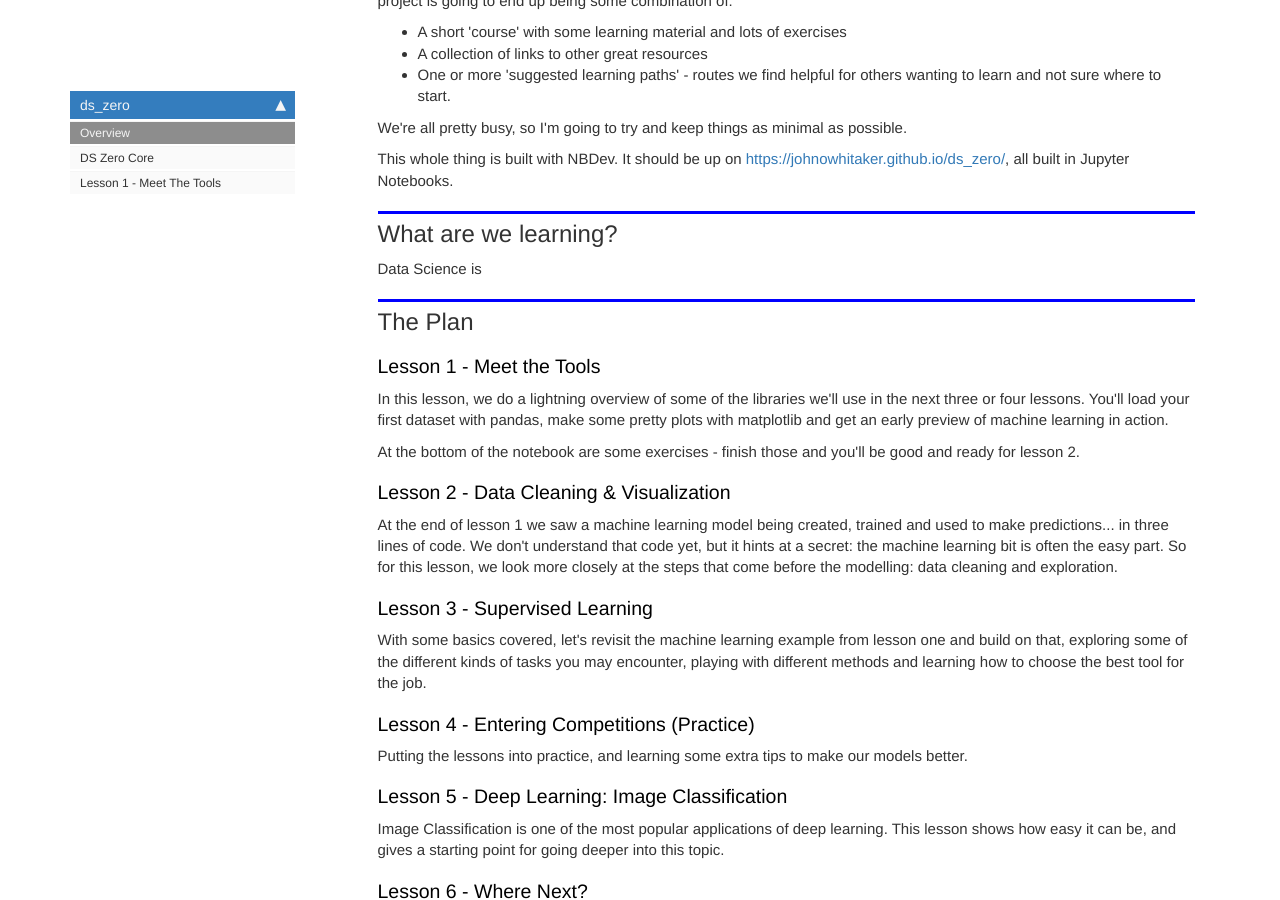
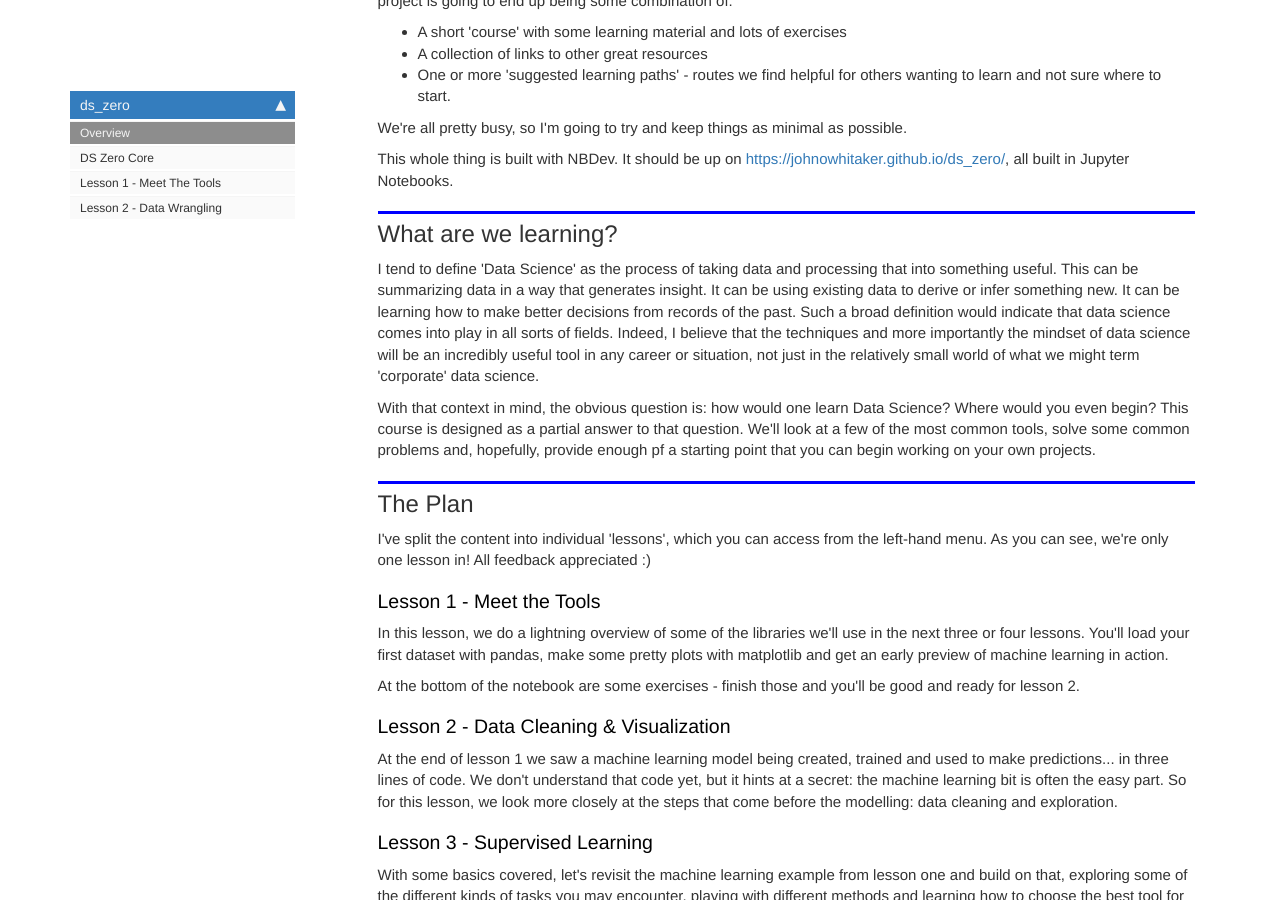
Before and after one commit to johnowhitaker/ds_zero, a Jekyll site: the page built from docs/index.html, in a window 1280 px wide and 900 px high, scrolled down 515 px. Built offline with Jekyll 4.4.1, drawn with Linux system fonts in a browser that asks for light colours; nearby versions of some CDN libraries; comment, search, counter and statistics services are not loaded.

Commit message:
Tweaked docs homepage

```diff
--- a/docs/_data/sidebars/home_sidebar.yml
+++ b/docs/_data/sidebars/home_sidebar.yml
@@ -15,6 +15,9 @@ entries:
     - output: web,pdf
       title: Lesson 1 - Meet The Tools
       url: Meet_The_Tools.html
+    - output: web,pdf
+      title: Lesson 2 - Data Wrangling
+      url: Data_Cleaning_and_Visualization.html
     output: web
     title: ds_zero
   output: web
--- a/docs/index.html
+++ b/docs/index.html
@@ -45,14 +45,16 @@ nb_path: "index.ipynb"
 </div>
 <div class="cell border-box-sizing text_cell rendered"><div class="inner_cell">
 <div class="text_cell_render border-box-sizing rendered_html">
-<h2 id="What-are-we-learning?">What are we learning?<a class="anchor-link" href="#What-are-we-learning?"> </a></h2><p>Data Science is</p>
+<h2 id="What-are-we-learning?">What are we learning?<a class="anchor-link" href="#What-are-we-learning?"> </a></h2><p>I tend to define 'Data Science' as the process of taking data and processing that into something useful. This can be summarizing data in a way that generates insight. It can be using existing data to derive or infer something new. It can be learning how to make better decisions from records of the past. Such a broad definition would indicate that data science comes into play in all sorts of fields. Indeed, I believe that the techniques and more importantly the mindset of data science will be an incredibly useful tool in any career or situation, not just in the relatively small world of what we might term 'corporate' data science.</p>
+<p>With that context in mind, the obvious question is: how would one learn Data Science? Where would you even begin? This course is designed as a partial answer to that question. We'll look at a few of the most common tools, solve some common problems and, hopefully, provide enough pf a starting point that you can begin working on your own projects.</p>
 
 </div>
 </div>
 </div>
 <div class="cell border-box-sizing text_cell rendered"><div class="inner_cell">
 <div class="text_cell_render border-box-sizing rendered_html">
-<h2 id="The-Plan">The Plan<a class="anchor-link" href="#The-Plan"> </a></h2><h3 id="Lesson-1---Meet-the-Tools">Lesson 1 - Meet the Tools<a class="anchor-link" href="#Lesson-1---Meet-the-Tools"> </a></h3><p>In this lesson, we do a lightning overview of some of the libraries we'll use in the next three or four lessons. You'll load your first dataset with pandas, make some pretty plots with matplotlib and get an early preview of machine learning in action.</p>
+<h2 id="The-Plan">The Plan<a class="anchor-link" href="#The-Plan"> </a></h2><p>I've split the content into individual 'lessons', which you can access from the left-hand menu. As you can see, we're only one lesson in! All feedback appreciated :)</p>
+<h3 id="Lesson-1---Meet-the-Tools">Lesson 1 - Meet the Tools<a class="anchor-link" href="#Lesson-1---Meet-the-Tools"> </a></h3><p>In this lesson, we do a lightning overview of some of the libraries we'll use in the next three or four lessons. You'll load your first dataset with pandas, make some pretty plots with matplotlib and get an early preview of machine learning in action.</p>
 <p>At the bottom of the notebook are some exercises - finish those and you'll be good and ready for lesson 2.</p>
 <h3 id="Lesson-2---Data-Cleaning-&amp;-Visualization">Lesson 2 - Data Cleaning &amp; Visualization<a class="anchor-link" href="#Lesson-2---Data-Cleaning-&amp;-Visualization"> </a></h3><p>At the end of lesson 1 we saw a machine learning model being created, trained and used to make predictions... in three lines of code. We don't understand that code yet, but it hints at a secret: the machine learning bit is often the easy part. So for this lesson, we look more closely at the steps that come before the modelling: data cleaning and exploration.</p>
 <h3 id="Lesson-3---Supervised-Learning">Lesson 3 - Supervised Learning<a class="anchor-link" href="#Lesson-3---Supervised-Learning"> </a></h3><p>With some basics covered, let's revisit the machine learning example from lesson one and build on that, exploring some of the different kinds of tasks you may encounter, playing with different methods and learning how to choose the best tool for the job.</p>
--- a/docs/sidebar.json
+++ b/docs/sidebar.json
@@ -2,6 +2,7 @@
   "ds_zero": {
     "Overview": "/",
     "DS Zero Core": "core.html",
-    "Lesson 1 - Meet The Tools": "Meet_The_Tools.html"
+    "Lesson 1 - Meet The Tools": "Meet_The_Tools.html",
+    "Lesson 2 - Data Wrangling": "Data_Cleaning_and_Visualization.html"
   }
 }
```
Also changed, not shown: docs/Data_Cleaning_and_Visualization.html (added, +32 -0 lines), README.md, 1 other file.
